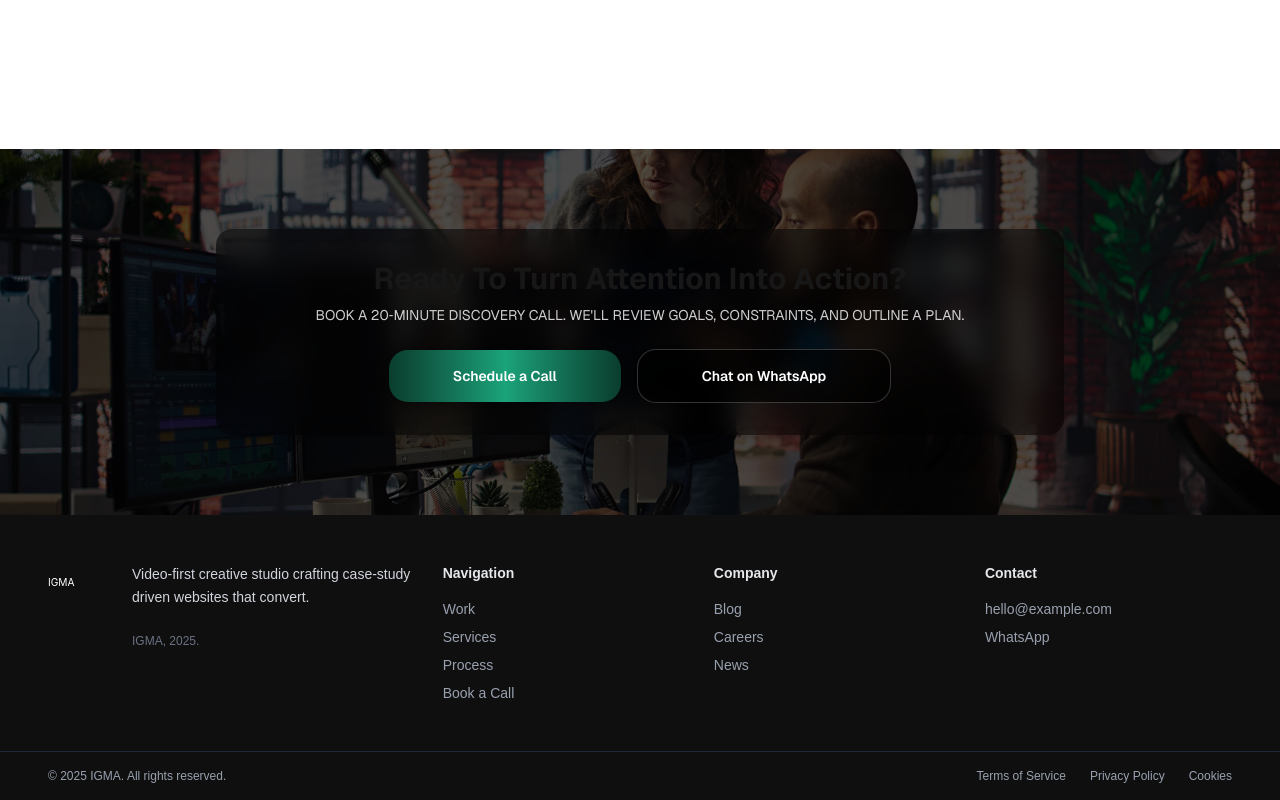
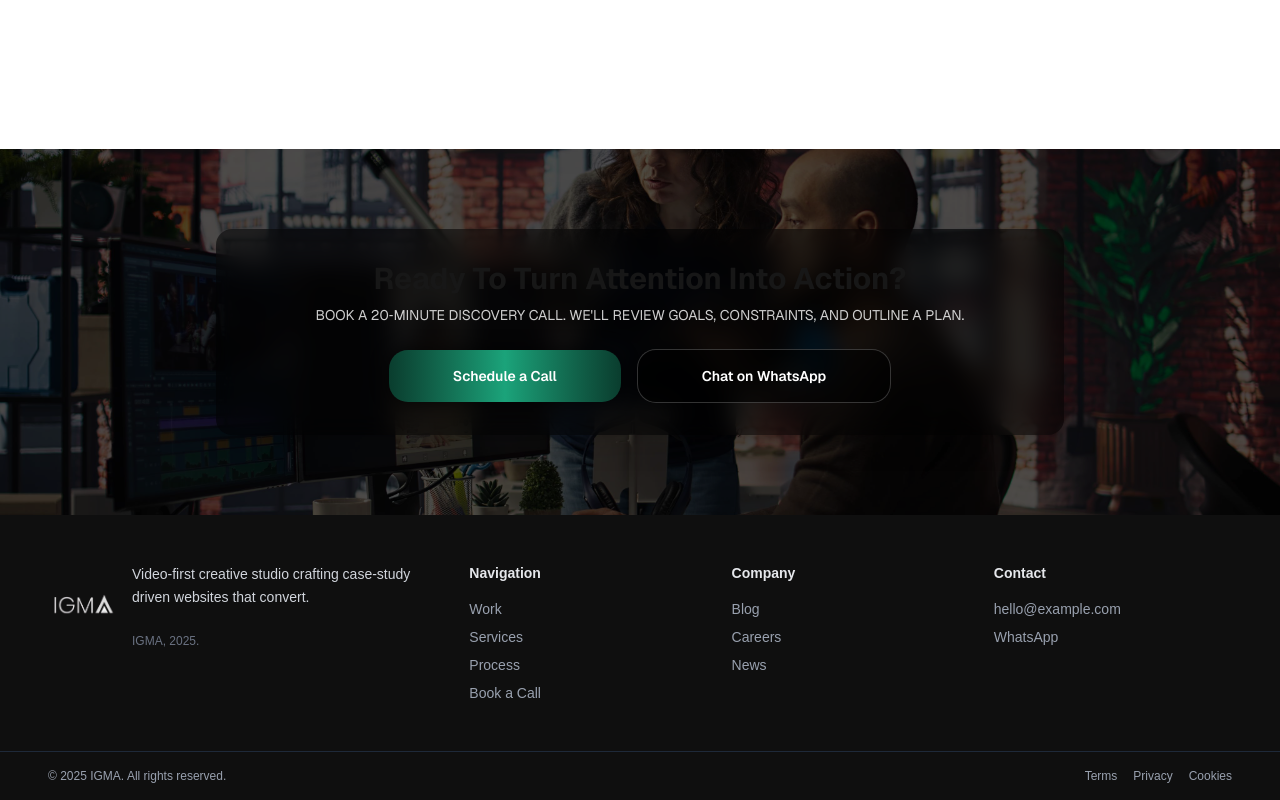
Before and after one commit to igmastudiopk-design/IGMA_Site, a Next.js app: page /about in a window 1280 px wide. Shown: the part 3478-4278 px from the top of the page. Built offline with nearby package versions, Linux system fonts and the light colour scheme.

Commit message:
responsive

```diff
--- a/next.config.ts
+++ b/next.config.ts
@@ -7,6 +7,10 @@ const nextConfig: NextConfig = {
         protocol: "https",
         hostname: "images.unsplash.com",
       },
+      {
+        protocol: "https",
+        hostname: "images.pexels.com",
+      },
     ],
   },
 };
--- a/src/app/globals.css
+++ b/src/app/globals.css
@@ -14,11 +14,18 @@
   --animate-marquee: marquee 30s linear infinite;
 }
 
+
 @media (prefers-color-scheme: dark) {
   :root {
     --background: #0a0a0a;
     --foreground: #ededed;
   }
+}
+
+html,
+body {
+  overflow-x: hidden;
+  width: 100%;
 }
 
 body {
--- a/src/app/services/page.tsx
+++ b/src/app/services/page.tsx
@@ -25,7 +25,7 @@ export default function Services() {
       </p>
 
       {/* Tabs */}
-      <div className="mt-15 flex justify-center gap-4">
+      <div className="mt-15 flex flex-col md:flex-row justify-center gap-4 items-center">
         {tabs.map((t) => {
           const isActive = active === t.key;
           return (
--- a/src/components/footer.tsx
+++ b/src/components/footer.tsx
@@ -1,73 +1,84 @@
+
 import React from "react";
 import Link from "next/link";
+import Image from "next/image";
 
 export default function IGMAFooter() {
   return (
-    <footer className="bg-[#0f0f0f] text-gray-300">
-      <div className="max-w-7xl mx-auto px-6 sm:px-8 lg:px-12 py-12">
-        <div className="flex flex-col lg:flex-row gap-10 lg:gap-0 justify-between">
-          {/* Left: Logo + tagline */}
+    <footer className="bg-[#0f0f0f] text-gray-300 overflow-hidden">
+
+      <div className="mx-auto max-w-7xl px-4 sm:px-6 lg:px-12 py-12">
+        <div className="flex flex-col lg:flex-row gap-10 justify-between">
+
+          {/* Left */}
           <div className="w-full lg:w-1/3">
-            <div className="flex items-start gap-4">
-              <div className="flex items-center justify-center min-w-[68px] min-h-[40px]">
-                {/* Simple text-logo */}
-                <svg width="68" height="24" viewBox="0 0 120 24" fill="none" xmlns="http://www.w3.org/2000/svg">
-                  <text x="0" y="18" fill="#ffffff" fontFamily="Inter, sans-serif" fontSize="18">IGMA</text>
-                </svg>
+            <div className="flex gap-4">
+
+              {/* Logo */}
+              <div className="flex items-center justify-center shrink-0">
+                <Image
+                  src="/logo.png"
+                  alt="IGMA Logo"
+                  width={68}
+                  height={24}
+                  className="max-w-full h-auto"
+                  priority
+                />
               </div>
-              <div>
-                <p className="text-sm leading-relaxed max-w-xs">Video-first creative studio crafting case-study driven websites that convert.</p>
+
+              <div className="max-w-xs">
+                <p className="text-sm leading-relaxed">
+                  Video-first creative studio crafting case-study driven websites that convert.
+                </p>
                 <p className="mt-6 text-xs text-gray-500">IGMA, 2025.</p>
               </div>
             </div>
           </div>
 
-          {/* Middle: Links grid - now takes up 2/3 of the width */}
-          <div className="w-full lg:w-2/3 grid grid-cols-3 gap-6">
+          {/* Links */}
+          <div className="w-full lg:w-2/3 grid grid-cols-1 sm:grid-cols-2 md:grid-cols-3 gap-6">
+
             <div>
-              <h4 className="text-sm font-semibold text-gray-200 mb-4">Navigation</h4>
+              <h4 className="mb-4 text-sm font-semibold text-gray-200">
+                Navigation
+              </h4>
               <ul className="space-y-2 text-sm text-gray-400">
+                <li><Link href="/portfolio" className="hover:text-white">Work</Link></li>
+                <li><Link href="/services" className="hover:text-white">Services</Link></li>
+                <li><Link href="/about" className="hover:text-white">Process</Link></li>
+                <li><Link href="/book-call" className="hover:text-white">Book a Call</Link></li>
+              </ul>
+            </div>
+
+            <div>
+              <h4 className="mb-4 text-sm font-semibold text-gray-200">
+                Company
+              </h4>
+              <ul className="space-y-2 text-sm text-gray-400">
+                <li><Link href="/resources" className="hover:text-white">Blog</Link></li>
+                <li><Link href="/about" className="hover:text-white">Careers</Link></li>
+                <li><Link href="/resources" className="hover:text-white">News</Link></li>
+              </ul>
+            </div>
+
+            <div>
+              <h4 className="mb-4 text-sm font-semibold text-gray-200">
+                Contact
+              </h4>
+              <ul className="space-y-2 text-sm text-gray-400 break-words">
                 <li>
-                  <Link href="/portfolio" className="hover:text-white">Work</Link>
+                  <a href="mailto:hello@example.com" className="hover:underline">
+                    hello@example.com
+                  </a>
                 </li>
                 <li>
-                  <Link href="/services" className="hover:text-white">Services</Link>
-                </li>
-                <li>
-                  <Link href="/about" className="hover:text-white">Process</Link>
-                </li>
-                <li>
-                  <Link href="/book-call" className="hover:text-white">Book a Call</Link>
+                  <Link href="/contact" className="hover:text-white">
+                    WhatsApp
+                  </Link>
                 </li>
               </ul>
             </div>
 
-            <div>
-              <h4 className="text-sm font-semibold text-gray-200 mb-4">Company</h4>
-              <ul className="space-y-2 text-sm text-gray-400">
-                <li>
-                  <Link href="/resources" className="hover:text-white">Blog</Link>
-                </li>
-                <li>
-                  <Link href="/about" className="hover:text-white">Careers</Link>
-                </li>
-                <li>
-                  <Link href="/resources" className="hover:text-white">News</Link>
-                </li>
-              </ul>
-            </div>
-
-            <div>
-              <h4 className="text-sm font-semibold text-gray-200 mb-4">Contact</h4>
-              <ul className="space-y-2 text-sm text-gray-400">
-                <li>
-                  <a href="mailto:hello@example.com" className="hover:underline">hello@example.com</a>
-                </li>
-                <li>
-                  <Link href="/contact" className="hover:text-white">WhatsApp</Link>
-                </li>
-              </ul>
-            </div>
           </div>
         </div>
       </div>
@@ -76,14 +87,18 @@ export default function IGMAFooter() {
       <div className="border-t border-gray-800" />
 
       {/* Bottom bar */}
-      <div className="max-w-7xl mx-auto px-6 sm:px-8 lg:px-12 py-4 flex flex-col sm:flex-row justify-between items-center text-xs text-gray-400">
-        <div className="w-full sm:w-auto">© 2025 IGMA. All rights reserved.</div>
-        <div className="w-full sm:w-auto mt-3 sm:mt-0 flex gap-6 items-center justify-end text-xs text-gray-400">
-          <Link href="/resources" className="hover:underline">Terms of Service</Link>
-          <Link href="/resources" className="hover:underline">Privacy Policy</Link>
-          <Link href="/resources" className="hover:underline">Cookies</Link>
+      <div className="mx-auto max-w-7xl px-4 sm:px-6 lg:px-12 py-4 text-xs text-gray-400">
+        <div className="flex flex-col sm:flex-row items-center justify-between gap-4">
+          <span>© 2025 IGMA. All rights reserved.</span>
+
+          <div className="flex flex-wrap justify-center sm:justify-end gap-4">
+            <Link href="/resources" className="hover:underline">Terms</Link>
+            <Link href="/resources" className="hover:underline">Privacy</Link>
+            <Link href="/resources" className="hover:underline">Cookies</Link>
+          </div>
         </div>
       </div>
+
     </footer>
   );
 }
--- a/src/components/hero.tsx
+++ b/src/components/hero.tsx
@@ -3,33 +3,43 @@ import Button from "@/components/button";
 
 export default function Hero() {
   return (
-    <section className="relative min-h-screen">
-      {/* Background image */}
-      <div className="absolute inset-0">
+    <section className="relative h-screen w-full overflow-hidden">
+
+      {/* Background */}
       <Image
         src="/main/hero.jpg"
         alt="Team meeting in studio"
         fill
         priority
+        sizes="100%"
         className="object-cover brightness-50"
       />
-        <div className="absolute inset-0 bg-black/30" />
-      </div>
+
+      {/* Overlay */}
+      <div className="absolute inset-0 bg-black/40" />
 
       {/* Content */}
-      <div className="relative z-10 mx-auto flex min-h-screen max-w-7xl flex-col justify-center px-6">
+      <div className="relative z-10 mx-auto flex h-full max-w-7xl flex-col justify-center px-4 sm:px-6">
         <div className="max-w-3xl">
-          <h1 className="text-4xl font-bold leading-tight tracking-tight sm:text-5xl md:text-6xl">
-            <span className="block text-emerald-400">We generate ideas,</span>
-            <span className="block text-white">you generate impact.</span>
+
+          <h1 className="text-3xl sm:text-5xl md:text-6xl font-bold leading-tight">
+            <span className="block text-emerald-400">
+              We generate ideas,
+            </span>
+            <span className="block text-white">
+              you generate impact.
+            </span>
           </h1>
-          <p className="mt-6 max-w-2xl text-lg text-white/80">
+
+          <p className="mt-6 max-w-2xl text-base sm:text-lg text-white/80">
             We create visuals that captivate, connect, and convert.
           </p>
-          <div className="mt-8 flex flex-wrap items-center gap-4">
+
+          <div className="mt-8 flex flex-wrap gap-4">
             <Button href="/book-call" label="Book a Call" variant="gradient" />
             <Button href="/contact" label="Whatsapp" variant="outline" />
           </div>
+
         </div>
       </div>
     </section>
--- a/src/components/navbar.tsx
+++ b/src/components/navbar.tsx
@@ -1,6 +1,9 @@
+
+"use client";
 import Button from "@/components/button";
 import Link from "next/link";
 import Image from "next/image";
+import { useState } from "react";
 
 const navItems = [
   { label: "Home", href: "/" },
@@ -12,10 +15,10 @@ const navItems = [
 ];
 
 export default function Navbar() {
+  const [menuOpen, setMenuOpen] = useState(false);
   return (
     <header className="fixed inset-x-0 top-0 z-30 backdrop-blur-sm bg-black/10">
       <div className="mx-auto flex max-w-7xl items-center justify-between px-6 h-20">
-
         {/* Logo */}
         <Link href="/" className="flex items-center gap-2">
           <Image
@@ -28,7 +31,7 @@ export default function Navbar() {
           />
         </Link>
 
-        {/* Navigation */}
+        {/* Desktop Navigation */}
         <nav className="hidden items-center gap-6 text-sm md:flex">
           {navItems.map((item) => (
             <Link
@@ -41,10 +44,56 @@ export default function Navbar() {
           ))}
         </nav>
 
+        {/* Hamburger for Mobile */}
+        <button
+          className="md:hidden flex flex-col justify-center items-center w-10 h-10 focus:outline-none group"
+          aria-label="Toggle menu"
+          onClick={() => setMenuOpen((prev) => !prev)}
+        >
+          {/* Top bar */}
+          <span
+            className={`block w-7 h-1 rounded-full bg-white mb-1.5 transition-all duration-300 ease-in-out
+              ${menuOpen ? 'rotate-45 translate-y-2' : ''}
+            `}
+          ></span>
+          {/* Middle bar */}
+          <span
+            className={`block w-7 h-1 rounded-full bg-white mb-1.5 transition-all duration-200 ease-in-out
+              ${menuOpen ? 'opacity-0' : ''}
+            `}
+          ></span>
+          {/* Bottom bar */}
+          <span
+            className={`block w-7 h-1 rounded-full bg-white transition-all duration-300 ease-in-out
+              ${menuOpen ? '-rotate-45 -translate-y-2' : ''}
+            `}
+          ></span>
+        </button>
+
         {/* Button */}
-        <div className="flex items-center gap-3">
+        <div className="hidden md:flex items-center gap-3">
           <Button label="Book a Call" href="/book-call" variant="gradient" />
         </div>
+      </div>
+
+      {/* Mobile Dropdown Menu */}
+      <div
+        className={`md:hidden absolute top-20 left-0 w-full bg-black/90 z-40 flex flex-col items-center py-4 space-y-4 transition-all duration-300 ease-in-out
+          ${menuOpen ? 'opacity-100 translate-y-0 pointer-events-auto' : 'opacity-0 -translate-y-4 pointer-events-none'}
+        `}
+        style={{ borderTopLeftRadius: 18, borderTopRightRadius: 18 }}
+      >
+        {navItems.map((item) => (
+          <Link
+            key={item.label}
+            href={item.href}
+            className="text-white text-lg hover:text-primary transition"
+            onClick={() => setMenuOpen(false)}
+          >
+            {item.label}
+          </Link>
+        ))}
+        <Button label="Book a Call" href="/book-call" variant="gradient" className="w-11/12" onClick={() => setMenuOpen(false)} />
       </div>
     </header>
   );
--- a/src/components/services.tsx
+++ b/src/components/services.tsx
@@ -18,7 +18,7 @@ export default function Services() {
       <h2 className="mt-1 text-center text-2xl font-semibold text-foreground">Services</h2>
 
       {/* Tabs */}
-      <div className="mt-6 flex justify-center gap-4">
+      <div className="mt-6 flex flex-col md:flex-row justify-center gap-4 items-center">
         {tabs.map((t) => (
           t.key === "content" ? (
             <Button
--- a/src/components/trustedby.tsx
+++ b/src/components/trustedby.tsx
@@ -1,80 +1,54 @@
 export default function TrustedBy() {
   const brands = [
-    {
-      name: "NVIDIA",
-      logo: "https://upload.wikimedia.org/wikipedia/sco/2/21/Nvidia_logo.svg",
-    },
-    {
-      name: "Evernote",
-      logo: "https://images.unsplash.com/photo-1587502537046-c70620057994?q=80&w=1600&auto=format&fit=crop",
-    },
-    {
-      name: "Google",
-      logo: "https://upload.wikimedia.org/wikipedia/commons/2/2f/Google_2015_logo.svg",
-    },
-    {
-      name: "Amazon",
-      logo: "https://upload.wikimedia.org/wikipedia/commons/a/a9/Amazon_logo.svg",
-    },
-    {
-      name: "Coinbase",
-      logo: "https://images.unsplash.com/photo-1640340434855-6f60b58902a6?q=80&w=1600&auto=format&fit=crop",
-    },
-    {
-      name: "Tesla",
-      logo: "https://upload.wikimedia.org/wikipedia/commons/b/bd/Tesla_Motors.svg",
-    },
+    { name: "NVIDIA", logo: "https://upload.wikimedia.org/wikipedia/sco/2/21/Nvidia_logo.svg" },
+    { name: "Evernote", logo: "https://images.unsplash.com/photo-1587502537046-c70620057994?q=80&w=800&auto=format&fit=crop" },
+    { name: "Google", logo: "https://upload.wikimedia.org/wikipedia/commons/2/2f/Google_2015_logo.svg" },
+    { name: "Amazon", logo: "https://upload.wikimedia.org/wikipedia/commons/a/a9/Amazon_logo.svg" },
+    { name: "Coinbase", logo: "https://images.unsplash.com/photo-1640340434855-6f60b58902a6?q=80&w=800&auto=format&fit=crop" },
+    { name: "Tesla", logo: "https://upload.wikimedia.org/wikipedia/commons/b/bd/Tesla_Motors.svg" },
   ];
 
   return (
-    <section className="relative mx-auto max-w-7xl px-6 py-16">
+    <section className="relative w-full overflow-hidden py-16">
+      <div className="mx-auto max-w-7xl px-4 sm:px-6">
         <h3 className="mb-12 text-center text-lg font-semibold text-white/90">
           Trusted by the world&apos;s leading teams
         </h3>
-      <div className="relative overflow-hidden">
-        {/* gradient masks */}
-        <div className="pointer-events-none absolute left-0 top-0 z-10 h-full w-16 bg-gradient-to-r from-black to-transparent" />
-        <div className="pointer-events-none absolute right-0 top-0 z-10 h-full w-16 bg-gradient-to-l from-black to-transparent" />
+      </div>
 
-        {/* marquee container */}
-        <div className="flex animate-marquee whitespace-nowrap">
-          {/* First set */}
-          <div className="flex flex-shrink-0 items-center gap-16 pr-16">
+      {/* Marquee wrapper */}
+      <div className="relative w-full overflow-hidden">
+
+        {/* Gradient masks (viewport-safe) */}
+        <div className="pointer-events-none absolute left-0 top-0 z-10 h-full w-10 bg-gradient-to-r from-black to-transparent" />
+        <div className="pointer-events-none absolute right-0 top-0 z-10 h-full w-10 bg-gradient-to-l from-black to-transparent" />
+
+        {/* Marquee */}
+        <div className="flex w-max animate-marquee">
+
+          {[...Array(2)].map((_, setIndex) => (
+            <div
+              key={setIndex}
+              className="flex flex-shrink-0 items-center gap-12 pr-12"
+            >
               {brands.map((brand, i) => (
                 <div
-                key={`first-${i}-${brand.name}`}
-                className="flex items-center gap-3"
+                  key={`${setIndex}-${i}`}
+                  className="flex items-center gap-3 max-w-full"
                 >
                   <img
                     src={brand.logo}
                     alt={brand.name}
-                  className="h-8 w-auto object-contain brightness-0 invert opacity-80 transition-opacity hover:opacity-100"
+                    className="h-8 max-w-full object-contain brightness-0 invert opacity-80"
                   />
-                <span className="text-xl font-medium text-white/70">
+                  <span className="text-lg font-medium text-white/70 whitespace-nowrap">
                     {brand.name}
                   </span>
                 </div>
               ))}
             </div>
+          ))}
 
-          {/* Duplicate set for seamless loop */}
-          <div className="flex flex-shrink-0 items-center gap-16 pr-16">
-            {brands.map((brand, i) => (
-              <div
-                key={`second-${i}-${brand.name}`}
-                className="flex items-center gap-3"
-              >
-                <img
-                  src={brand.logo}
-                  alt=""
-                  className="h-8 w-auto object-contain brightness-0 invert opacity-80 transition-opacity hover:opacity-100"
-                />
-                <span className="text-xl font-medium text-white/70">
-                  {brand.name}
-                </span>
-              </div>
-            ))}
-          </div>
         </div>
       </div>
     </section>
```
Also changed, not shown: src/app/about/page.tsx (+1 -1 lines). Lines whose indentation alone changed are shown as unchanged.
